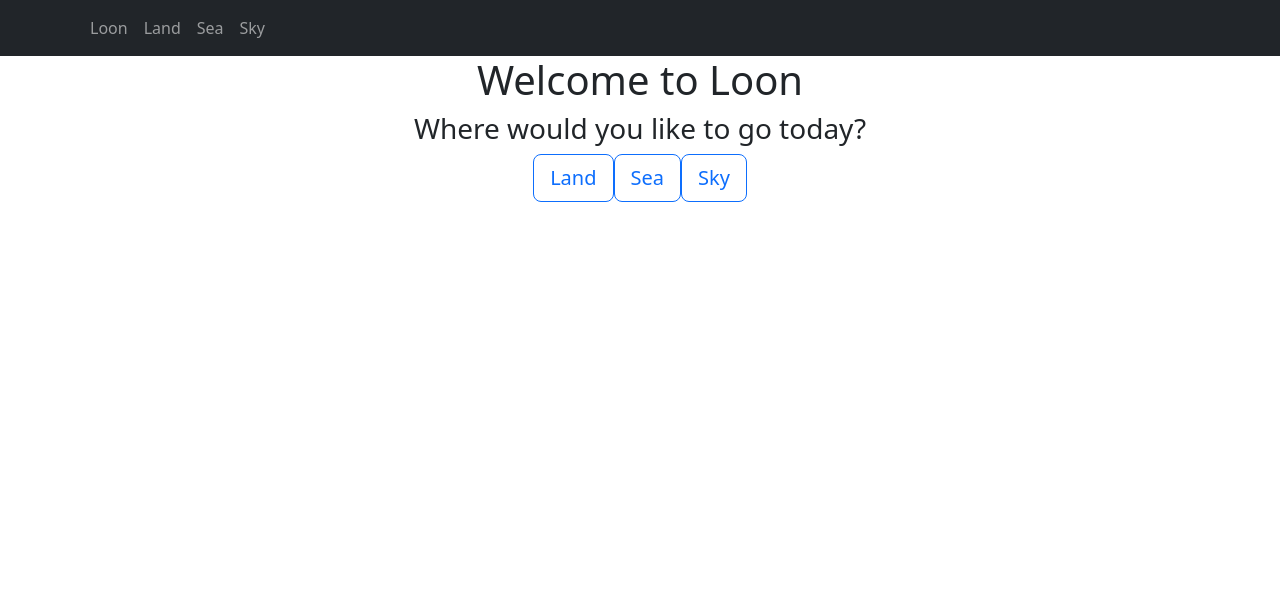
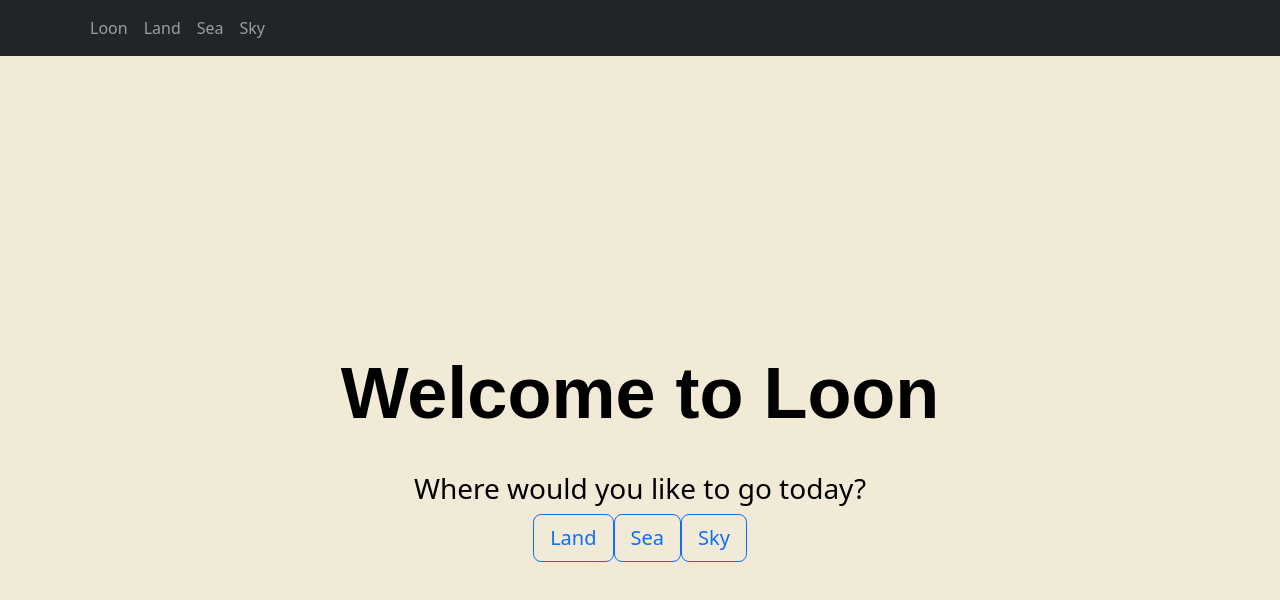
Before and after one commit to Ill-Eagle-Official/loon, a React (Create React App) app in the folder react-front-end/: page / in a window 1280 px wide. Shown: the top 600 px of the page. Built offline with nearby package versions, Linux system fonts and the light colour scheme.

Commit message:
add css styling to homepage

```diff
--- a/react-front-end/package.json
+++ b/react-front-end/package.json
@@ -9,7 +9,8 @@
     "react-bootstrap": "^2.5.0",
     "react-dom": "^16.8.6",
     "react-router-dom": "^6.4.2",
-    "react-scripts": "2.1.8"
+    "react-scripts": "2.1.8",
+    "sass": "^1.55.0"
   },
   "scripts": {
     "start": "react-scripts start",
--- a/react-front-end/src/components/HomePage.js
+++ b/react-front-end/src/components/HomePage.js
@@ -1,8 +1,12 @@
 import React from "react";
 import Button from "react-bootstrap/Button";
+import { Link } from "react-router-dom";
+
+import "../styles/HomePage.css";
 
 export default function HomePage() {
   return (
+    <div className="background">
       <div className="home-page">
         <div className="big-title">
           <h1>Welcome to Loon</h1>
@@ -13,19 +17,32 @@ export default function HomePage() {
         </div>
 
         <div className="button-container">
-
-        <Button variant="outline-primary" size="lg" className="land-button">
+          <Button
+            variant="outline-primary"
+            size="lg"
+            className="land-button"
+            href="/land"
+          >
             Land
           </Button>
-        <Button variant="outline-primary" size="lg" className="sea-button">
+          <Button
+            variant="outline-primary"
+            size="lg"
+            className="sea-button"
+            href="/sea"
+          >
             Sea
           </Button>
-        <Button variant="outline-primary" size="lg" className="sky-button">
+          <Button
+            variant="outline-primary"
+            size="lg"
+            className="sky-button"
+            href="/sky"
+          >
             Sky
           </Button>
-
         </div>
-
+      </div>
     </div>
   );
 }
--- /dev/null
+++ b/react-front-end/src/styles/HomePage.css
@@ -0,0 +1,23 @@
+.background {
+  background-color: #f0ead6;
+  height: 100vh;
+}
+
+.home-page {
+  font-size: 1.5em;
+  color: #000000;
+  text-align: center;
+  justify-content: center;
+  align-items: center;
+  display: flex;
+  flex-direction: column;
+  height: 100vh;
+}
+.home-page .big-title h1 {
+  font-size: 3em;
+  font-family: "Luminari", sans-serif;
+  font-weight: bold;
+  margin-bottom: 0.5em;
+}
+
+/*# sourceMappingURL=HomePage.css.map */
--- /dev/null
+++ b/react-front-end/src/styles/HomePage.scss
@@ -0,0 +1,28 @@
+.background {
+
+  background-color: #f0ead6;
+  height: 100vh;
+
+}
+
+.home-page {
+
+  font-size: 1.5em;
+  color: #000000;
+  text-align: center;
+  justify-content: center;
+  align-items: center;
+  display: flex;
+  flex-direction: column;
+  height: 100vh;
+
+  .big-title h1 {
+
+    font-size: 3em;
+    font-family: 'Luminari', sans-serif;
+    font-weight: bold;
+    margin-bottom: 0.5em;
+
+  }
+
+}
```
Also changed, not shown: 2 other files (tests, documents, lock files or other folders). Lines whose indentation alone changed are shown as unchanged.
